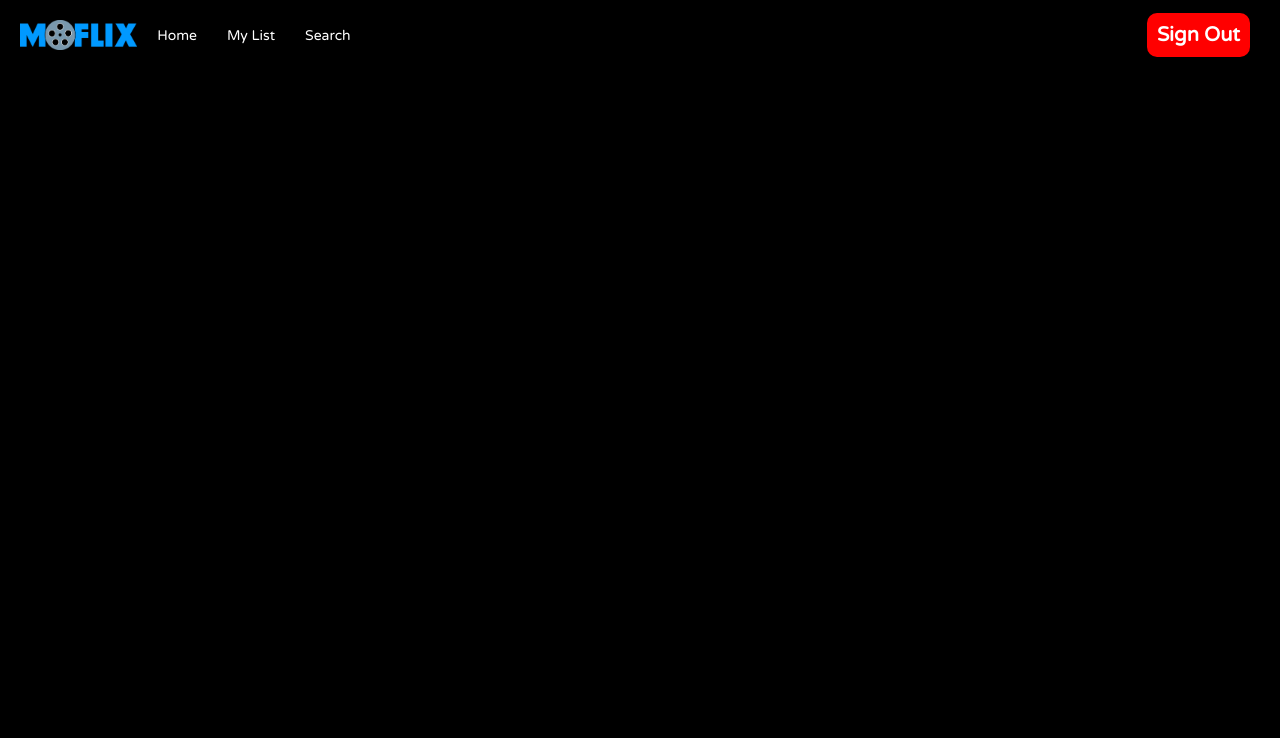
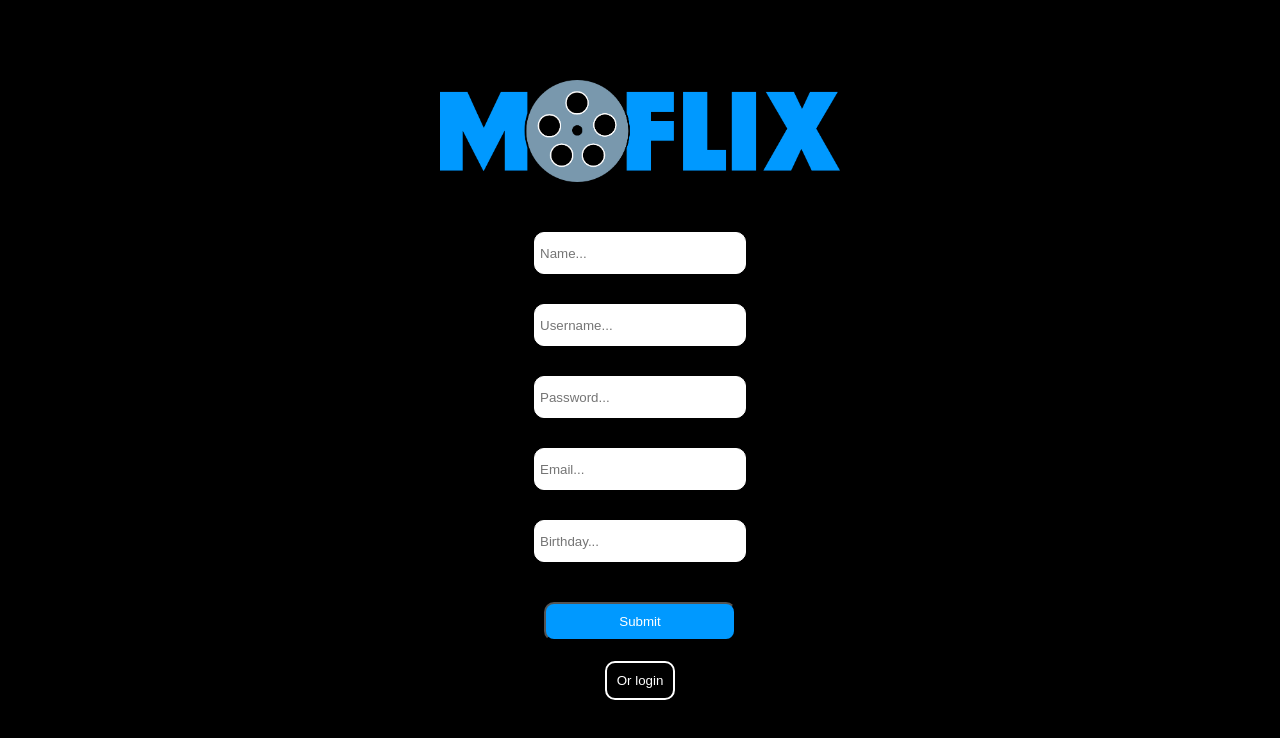
Before and after one commit to ArtinCF93/moflix_app, a React (Create React App) app: page /registration in a window 1280 px wide. Shown: the top 738 px of the page. Built offline with nearby package versions, Linux system fonts and the light colour scheme.

Commit message:
implement login

```diff
--- a/src/App.js
+++ b/src/App.js
@@ -6,11 +6,15 @@ import LandingPage from './landing-view/landing-view'
 import MovieView from './movie-view/movie-view';
 import SearchView from './search-view/search-view';
 import LoginView from './login-view/login-view';
+import RegistrationView from './registration-view/registration-view';
+import ProfileView from './profile-view/profile-view';
+
 
 
 const App = () => {
 
-  let [user, setUser] = useState('');
+  let [user, setUser] = useState(null);
+
 
   let onLoggedIn = (authData) => {
     console.log(authData);
@@ -20,29 +24,53 @@ const App = () => {
     localStorage.setItem('user', authData.user.Username);
   }
 
+
+  let onSignedUp = (authData) => {
+    console.log(authData);
+    alert('Thank you for Registering! You will now be returned to the Login page to Sign in');
+    window.open('/', '_self');
+    setUser(authData.user.Username)
+    // The auth information received from the handleSubmit method—the token and the user—is saved in localStorage
+    localStorage.setItem('token', authData.token); //localStorage has a setItem method that accepts two arguments: a key and a value.
+    localStorage.setItem('user', authData.user.Username);
+  }
+
+
   return (
     <div className='app'>
       <Router>
         <Routes>
           <Route path="/" element={
             <>
-            <LoginView
+              {!user && <LoginView //LoginView is imported to MainView to pass the user details to LoginView
                 onLoggedIn={user => onLoggedIn(user)}
               />
-            </>
-            } />
-          <Route path="/home" element={
-            <>
+              }
+              {user && <>
                 <LandingPage />
                 <MovieView />
+              </>
+              }
+            </>
+          }
+          />
+          <Route path="/registration" element={
+            <>
+              <RegistrationView
+                onSignedUp={user => onSignedUp(user)}
+              />
             </>
           } />
           <Route path="/Search" element={
             <SearchView />
           }
           />
+          <Route path="/profile" element={
+            <ProfileView />
+          }
+          />
         </Routes>
-        <Navbar />
+        {user && <Navbar />}
       </ Router >
     </div>
   )
--- a/src/login-view/login-view.css
+++ b/src/login-view/login-view.css
@@ -7,28 +7,41 @@
     margin-top: 10rem;
 }
 
-.login-header {
-}
-
-.login-content {
-}
-
-
 .login-image {
     width: 400px;
 }
 
 
 .login-form {
+    margin-top: 50px;
+    text-align: center
 }
 
-.userName {
+.login-label {
     color: white;
-    margin-bottom: 20px;
+    margin-bottom: 30px;
 }
 
-.btn {
+.loginBtn {
+    padding: 10px;
+    margin: 10px;
+    border-radius: 10px;
+    background-color: #0099FF;
+    color: white;
+    cursor: pointer;
 }
 
-.toBtn {
+.signupBtn {
+    padding: 10px;
+    margin: 10px;
+    border-radius: 10px;
+    background-color: transparent;
+    color: white;
+    border: 2px solid white;
+    cursor: pointer;
 }
+
+.homeBtns {
+    display: flex;
+    flex-direction: column;
+}
--- a/src/login-view/login-view.js
+++ b/src/login-view/login-view.js
@@ -8,6 +8,7 @@ import './login-view.css';
 let LoginView = (props) => {
     let [username, setUsername] = useState('');
     let [password, setPassword] = useState('');
+
 
 
     const handleSubmit = (e) => {
@@ -32,32 +33,36 @@ let LoginView = (props) => {
     //essentially the value starts with the current state of 'username' and changes to the target value of 'setUsername'
     return (
         <div className='login-container'>
-            <div className='login-content'>
                 <img className='login-image' src={logo} alt="" />
-                <div className='login-header'><h1>Login</h1></div>
                 <form className='login-form'>
-                    <div className='userName'>
+                    <div className='login-label'>
                     <label>
-                        Username:
-                        <br />
-                        <input type="text" value={username}
+                        <input
+                            type="text"
+                            value={username}
+                            placeholder='Username...'
                             onChange={e => setUsername(e.target.value)} />
                     </label>
                     </div>
-                    <div className='userName'>
+                    <div className='login-label'>
                     <label>
-                        Password:
-                        <br />
-                        <input type="text" value={password}
+                        <input
+                            type="text"
+                            value={password}
+                            placeholder='Password...'
                             onChange={e => setPassword(e.target.value)} />
                     </label>
                     </div>
-                    <button type="submit" onClick={handleSubmit}>Submit</button>
-                    <Link to='/register'>
-                              <button className='toBtn' variant="link">Or Sign Up</button>
+                    <div className='homeBtns'>
+                    <button
+                        type="submit"
+                        className='loginBtn'
+                        onClick={handleSubmit}>Submit</button>
+                    <Link to='/registration'>
+                              <button className='signupBtn' variant="link">Or Sign Up</button>
                     </Link>
+                    </div>
                 </form>
-            </div>
         </div>
     );
 }
--- a/src/movie-view/movie-view.js
+++ b/src/movie-view/movie-view.js
@@ -78,7 +78,7 @@ const MovieView = () => {
       <div className='listWrapper'>
         {movies.map((movie) => <MovieCard key={movie.id} {...movie} className='movieCard' />)}
       </div>
-      <p className='listTitle'>Latest and Greatest Movies</p>
+      <p className='listTitle'>Latest Movies</p>
       <div className='listWrapper'>
         {movies3.map((movie) => <MovieCard key={movie.id} {...movie} className='movieCard' />)}
       </div>
--- a/src/nav-view/nav-view.css
+++ b/src/nav-view/nav-view.css
@@ -3,6 +3,7 @@
     top: 0;
     width: 100%;
     color: white;
+    height: 80px;
 }
 
 .navbar.active {
@@ -19,6 +20,7 @@
     display: flex;
     align-items: center;
     justify-content: space-between;
+    padding-top: 7px;
 }
 
 .navitems {
@@ -30,13 +32,16 @@
 }
 
 .signoutButton {
-    color: white;
-    font-size: 20px;
+    color: rgb(255, 0, 0);
+    background-color: white;
+    border-radius: 10px;
+    font-size: 15px;
     font-weight: 600;
     font-family: Varela Round;
-    background-color: red;
-    padding: 10px;
-    border-radius: 10px;
+    padding: 15px;
+    cursor: pointer;
+    margin-right: 20px;
+    margin-top: 10px;
 }
 
 span {
--- a/src/nav-view/nav-view.js
+++ b/src/nav-view/nav-view.js
@@ -1,4 +1,4 @@
-import React, {useState} from 'react'
+import React, {useState, props} from 'react'
 import { Link } from 'react-router-dom';
 import './nav-view.css'
 import logo from '../files/movipass_logo.png';
@@ -6,6 +6,7 @@ import logo from '../files/movipass_logo.png';
 let Navbar = () => {
 
   let [navbar, setNavbar ] = useState(false);
+  let [user, setUser] = useState('')
 
   let changeNav = () => {
     if(window.scrollY >= 750) {
@@ -15,6 +16,13 @@ let Navbar = () => {
     }
   }
 
+  let onLoggedOut = () => {
+    localStorage.removeItem('token'); //removing the data from storgae
+    localStorage.removeItem('user');
+    setUser(null)
+    window.open('/', '_self');
+}
+
   window.addEventListener('scroll', changeNav);
 
   return (
@@ -22,12 +30,19 @@ let Navbar = () => {
         <div className='container'>
         <div className='navitems'>
                 <img src={logo} alt='logo' className='logo'/>
-                <Link to='/home' className='nav-link'>Home</Link>
+                <Link to='/' className='nav-link'>Home</Link>
                 <span>My List</span>
                 <Link to='/Search' className='nav-link'>Search</Link>
+                <Link to='/profile' className='nav-link'>Profile</Link>
             </div>
             <div className='right'>
-              <span className='signoutButton'>Sign Out</span>
+              <span
+                className='signoutButton'
+                variant="link"
+                onClick={onLoggedOut}
+                >
+                  Sign Out
+                </span>
             </div>
         </div>
     </div>
--- /dev/null
+++ b/src/profile-view/profile-view.css
@@ -0,0 +1,3 @@
+.profile{
+    color: white;
+}
--- /dev/null
+++ b/src/profile-view/profile-view.js
@@ -0,0 +1,100 @@
+import React, { useState, useEffect } from 'react';
+import axios from 'axios';
+import { Link } from 'react-router-dom';
+import './profile-view.css'
+
+
+const ProfileView = () => {
+
+    let [user, setUser] = useState([])
+    let [name, setName] = useState('');
+    let [username, setUsername] = useState('');
+    let [password, setPassword] = useState('');
+    let [email, setEmail] = useState('');
+    let [birthday, setBirthday] = useState('');
+
+
+    let getUser = (token) => {
+        axios.get('https://quiet-headland-10477.herokuapp.com/users', {
+            headers: { Authorization: `Bearer ${token}` }
+        })
+            .then(response => {
+                let user = localStorage.getItem('user')
+                let data = response.data.find(u => u.Username === user);
+                setUser(data)
+                console.log(data)
+            })
+            .catch(function (error) {
+                console.log(error);
+            });
+    }
+
+
+    let profileUpdate = (e) => {
+        e.preventDefault();
+        const username = localStorage.getItem('user');
+        const token = localStorage.getItem('token');
+        axios
+          .put(`https://quiet-headland-10477.herokuapp.com/users/${username}`,
+            {
+              Username: this.state.Username,
+              Password: this.state.Password,
+              Email: this.state.Email,
+              Birthday: this.state.Birthday,
+            },
+            {
+              headers: { Authorization: `Bearer ${token}` },
+            })
+          .then((response) => {
+            alert('your changes are saved!');
+            this.setState({
+              Username: response.data.Username,
+              Password: response.data.Password,
+              Email: response.data.Email,
+              Birthday: response.data.Birthday,
+            });
+            localStorage.setItem('user', response.data.Username);
+            window.open(`/users/${response.data.Username}`, '_self');
+          })
+          .catch(function (error) {
+            console.log(error);
+          });
+      }
+
+
+    let deleteUser = (e) => {
+        e.preventDefault();
+
+        const username = localStorage.getItem("user");
+        const token = localStorage.getItem("token");
+
+        axios.delete(`https://quiet-headland-10477.herokuapp.com/users/${username}`, {
+          headers: { Authorization: `Bearer ${token}` },
+        })
+          .then((res) => {
+            localStorage.removeItem("token");
+            localStorage.removeItem("user");
+            console.log(`${username} was deleted`);
+            alert("your profile is successfully deleted");
+            window.open("/", "_self"); // Are is it better to use redirection this.componentDidmount here?
+          })
+          .catch((e) => {
+            console.log("Error deleting User profile");
+          });
+      };
+
+
+
+
+    useEffect(() => {
+        getUser()
+    }, [])
+
+    return (
+        <div>
+            <p className='profile'>profile-view</p>
+        </div>
+    )
+}
+
+export default ProfileView
--- /dev/null
+++ b/src/registration-view/registration-view.css
@@ -0,0 +1,7 @@
+.registration-container {
+    width: 100%;
+    display: flex;
+    flex-direction: column;
+    align-items: center;
+    margin-top: 5rem;
+}
--- /dev/null
+++ b/src/registration-view/registration-view.js
@@ -0,0 +1,102 @@
+import React, { useState } from 'react';
+import axios from 'axios';
+import logo from '../files/movipass_logo.png';
+import { Link } from 'react-router-dom';
+import './registration-view.css';
+
+
+let RegistrationView = (props) => {
+    let [name, setName] = useState('');
+    let [username, setUsername] = useState('');
+    let [password, setPassword] = useState('');
+    let [email, setEmail] = useState('');
+    let [birthday, setBirthday] = useState('');
+
+
+    const handleSubmit = (e) => {
+        e.preventDefault();
+        axios.post('https://quiet-headland-10477.herokuapp.com/users', {
+            Name: name,
+            Username: username,
+            Password: password,
+            Email: email,
+            Birthday: birthday,
+        })
+            .then(response => {
+                const data = response.data;
+                props.onSignedUp(data); //his method triggers the onLoggedIn method of your “main-view.jsx” file
+                window.open('/', '_self');
+            })
+            .catch(e => {
+                console.log(e)
+            });
+    };
+
+
+
+    //instead of having to write the behavior in the constructor class; a function is created within the onchange
+    //essentially the value starts with the current state of 'username' and changes to the target value of 'setUsername'
+    return (
+        <div className='registration-container'>
+                <img className='login-image' src={logo} alt="" />
+                <form className='login-form'>
+                    <div className='login-label'>
+                    <label>
+                        <input
+                            type="text"
+                            value={name}
+                            placeholder='Name...'
+                            onChange={e => setName(e.target.value)} />
+                    </label>
+                    </div>
+                    <div className='login-label'>
+                    <label>
+                        <input
+                            type="text"
+                            value={username}
+                            placeholder='Username...'
+                            onChange={e => setUsername(e.target.value)} />
+                    </label>
+                    </div>
+                    <div className='login-label'>
+                    <label>
+                        <input
+                            type="text"
+                            value={password}
+                            placeholder='Password...'
+                            onChange={e => setPassword(e.target.value)} />
+                    </label>
+                    </div>
+                    <div className='login-label'>
+                    <label>
+                        <input
+                            type="text"
+                            value={email}
+                            placeholder='Email...'
+                            onChange={e => setEmail(e.target.value)} />
+                    </label>
+                    </div>
+                    <div className='login-label'>
+                    <label>
+                        <input
+                            type="text"
+                            value={birthday}
+                            placeholder='Birthday...'
+                            onChange={e => setBirthday(e.target.value)} />
+                    </label>
+                    </div>
+                    <div className='homeBtns'>
+                    <button
+                        type="submit"
+                        className='loginBtn'
+                        onClick={handleSubmit}>Submit</button>
+                    <Link to='/'>
+                              <button className='signupBtn' variant="link">Or login</button>
+                    </Link>
+                    </div>
+                </form>
+        </div>
+    );
+}
+
+export default RegistrationView
```
Lines whose indentation alone changed are shown as unchanged.
